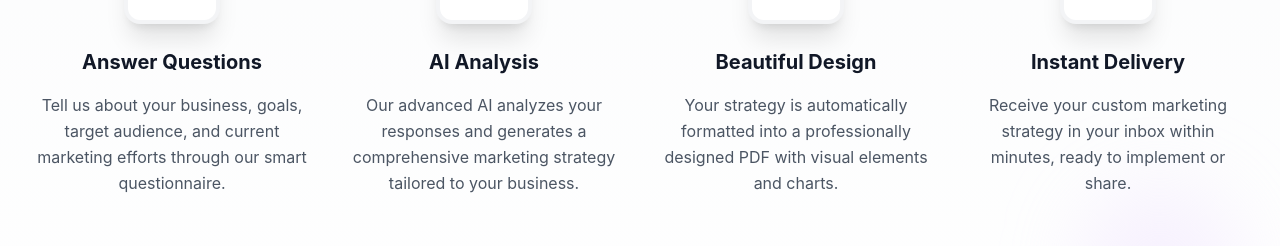
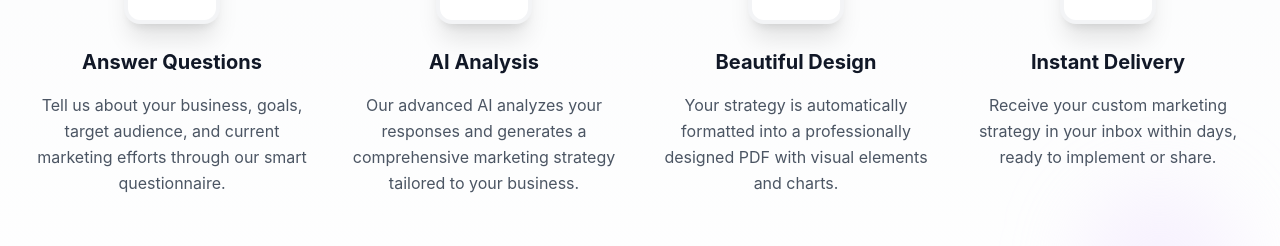
Before and after one commit to Cheeell/Cheell.github.io, a React (Vite) app: page / in a window 1280 px wide. Shown: the part 2375-2621 px from the top of the page. Built offline with nearby package versions, Linux system fonts and the light colour scheme; no server answers.

Commit message:
Updated HowItWorks.tsx

```diff
--- a/src/components/HowItWorks.tsx
+++ b/src/components/HowItWorks.tsx
@@ -28,7 +28,7 @@ export default function HowItWorks() {
       number: 4,
       icon: Mail,
       title: "Instant Delivery",
-      description: "Receive your custom marketing strategy in your inbox within minutes, ready to implement or share.",
+      description: "Receive your custom marketing strategy in your inbox within days, ready to implement or share.",
       color: "orange"
     }
   ];
```
